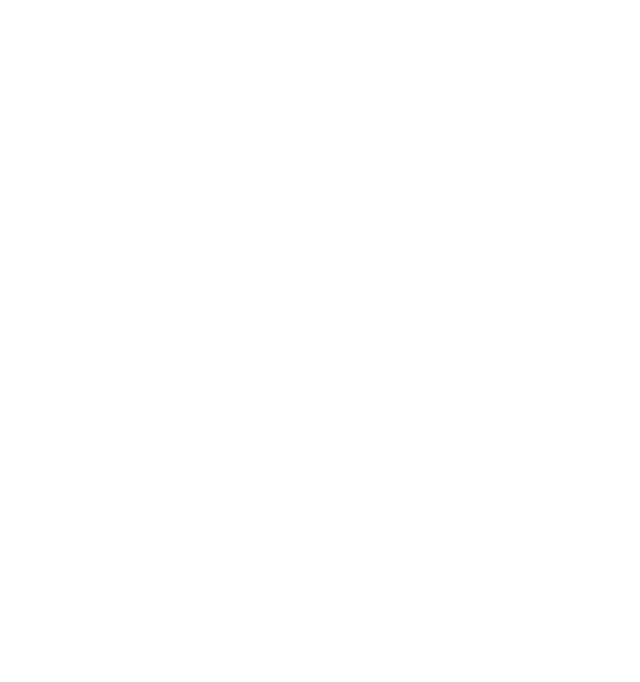
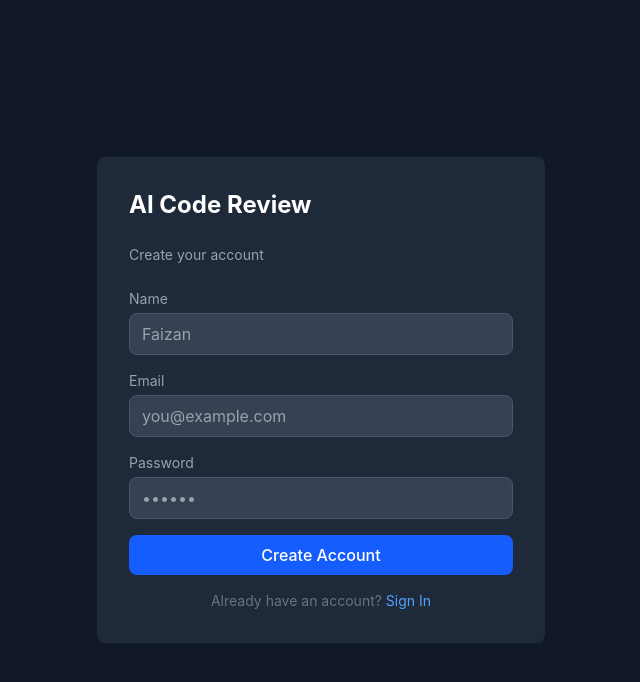
Before and after one commit to mohdfaizan091/ai-code-review, a React (Vite) app in the folder client--/: page /register in a window 1280 px wide. Before the commit this address had no page. Shown: the top 682 px of the page, without its empty margins (319-959 px from the left). Built offline with nearby package versions, Linux system fonts and the light colour scheme.

Commit message:
feat: add login register pages with protected routes

```diff
--- a/client--/src/App.jsx
+++ b/client--/src/App.jsx
@@ -1,12 +1,25 @@
 import { Routes, Route } from 'react-router-dom'
 import HomePage from './pages/HomePage'
 import HistoryPage from './pages/HistoryPage'
+import LoginPage from './pages/LoginPage'
+import RegisterPage from './pages/RegisterPage'
+import ProtectedRoute from './components/ProtectedRoute'
 
 function App() {
   return (
     <Routes>
-      <Route path="/" element={<HomePage />} />
-      <Route path="/history" element={<HistoryPage />} />
+      <Route path="/login" element={<LoginPage />} />
+      <Route path="/register" element={<RegisterPage />} />
+      <Route path="/" element={
+        <ProtectedRoute>
+          <HomePage />
+        </ProtectedRoute>
+      } />
+      <Route path="/history" element={
+        <ProtectedRoute>
+          <HistoryPage />
+        </ProtectedRoute>
+      } />
     </Routes>
   )
 }
--- /dev/null
+++ b/client--/src/components/ProtectedRoute.jsx
@@ -0,0 +1,31 @@
+import { useState, useEffect } from 'react';
+import { Navigate } from 'react-router-dom';
+import { getMe } from '../services/authService';
+
+const ProtectedRoute = ({ children }) => {
+  const [isAuthenticated, setIsAuthenticated] = useState(null);
+
+  useEffect(() => {
+    const checkAuth = async () => {
+      const data = await getMe();
+      if (data.success) {
+        setIsAuthenticated(true);
+      } else {
+        setIsAuthenticated(false);
+      }
+    };
+    checkAuth();
+  }, []);
+
+  if (isAuthenticated === null) {
+    return (
+      <div className="min-h-screen bg-gray-900 flex items-center justify-center">
+        <div className="text-gray-400">Loading...</div>
+      </div>
+    );
+  }
+
+  return isAuthenticated ? children : <Navigate to="/login" />;
+};
+
+export default ProtectedRoute;
--- /dev/null
+++ b/client--/src/pages/LoginPage.jsx
@@ -0,0 +1,77 @@
+import { useState } from 'react';
+import { useNavigate, Link } from 'react-router-dom';
+import { login } from '../services/authService';
+
+const LoginPage = () => {
+  const [email, setEmail] = useState('');
+  const [password, setPassword] = useState('');
+  const [error, setError] = useState('');
+  const [loading, setLoading] = useState(false);
+  const navigate = useNavigate();
+
+  const handleLogin = async () => {
+    setLoading(true);
+    setError('');
+    const data = await login(email, password);
+    if (data.message === 'Login successful') {
+      navigate('/');
+    } else {
+      setError(data.message);
+    }
+    setLoading(false);
+  };
+
+  return (
+    <div className="min-h-screen bg-gray-900 flex items-center justify-center">
+      <div className="bg-gray-800 rounded-lg p-8 w-full max-w-md">
+        <h1 className="text-white text-2xl font-bold mb-6">AI Code Review</h1>
+        <h2 className="text-gray-400 text-sm mb-6">Sign in to your account</h2>
+
+        {error && (
+          <div className="bg-red-500/20 text-red-400 text-sm px-3 py-2 rounded-lg mb-4">
+            {error}
+          </div>
+        )}
+
+        <div className="space-y-4">
+          <div>
+            <label className="text-gray-400 text-sm mb-1 block">Email</label>
+            <input
+              type="email"
+              value={email}
+              onChange={(e) => setEmail(e.target.value)}
+              className="w-full bg-gray-700 text-white px-3 py-2 rounded-lg border border-gray-600 focus:outline-none focus:border-blue-500"
+              placeholder="you@example.com"
+            />
+          </div>
+          <div>
+            <label className="text-gray-400 text-sm mb-1 block">Password</label>
+            <input
+              type="password"
+              value={password}
+              onChange={(e) => setPassword(e.target.value)}
+              className="w-full bg-gray-700 text-white px-3 py-2 rounded-lg border border-gray-600 focus:outline-none focus:border-blue-500"
+              placeholder="••••••"
+            />
+          </div>
+          <button
+            onClick={handleLogin}
+            disabled={loading}
+            className="w-full bg-blue-600 hover:bg-blue-700 disabled:opacity-50 text-white py-2 rounded-lg font-medium"
+          >
+            {loading ? 'Signing in...' : 'Sign In'}
+          </button>
+        </div>
+
+        <p className="text-gray-500 text-sm text-center mt-4">
+          Don't have an account?{' '}
+          <Link to="/register" className="text-blue-400 hover:underline">
+            Register
+          </Link>
+        </p>
+      </div>
+    </div>
+  );
+};
+
+export default LoginPage;
--- /dev/null
+++ b/client--/src/pages/RegisterPage.jsx
@@ -0,0 +1,88 @@
+import { useState } from 'react';
+import { useNavigate, Link } from 'react-router-dom';
+import { register } from '../services/authService';
+
+const RegisterPage = () => {
+  const [name, setName] = useState('');
+  const [email, setEmail] = useState('');
+  const [password, setPassword] = useState('');
+  const [error, setError] = useState('');
+  const [loading, setLoading] = useState(false);
+  const navigate = useNavigate();
+
+  const handleRegister = async () => {
+    setLoading(true);
+    setError('');
+    const data = await register(name, email, password);
+    if (data.userId) {
+      navigate('/login');
+    } else {
+      setError(data.message);
+    }
+    setLoading(false);
+  };
+
+  return (
+    <div className="min-h-screen bg-gray-900 flex items-center justify-center">
+      <div className="bg-gray-800 rounded-lg p-8 w-full max-w-md">
+        <h1 className="text-white text-2xl font-bold mb-6">AI Code Review</h1>
+        <h2 className="text-gray-400 text-sm mb-6">Create your account</h2>
+
+        {error && (
+          <div className="bg-red-500/20 text-red-400 text-sm px-3 py-2 rounded-lg mb-4">
+            {error}
+          </div>
+        )}
+
+        <div className="space-y-4">
+          <div>
+            <label className="text-gray-400 text-sm mb-1 block">Name</label>
+            <input
+              type="text"
+              value={name}
+              onChange={(e) => setName(e.target.value)}
+              className="w-full bg-gray-700 text-white px-3 py-2 rounded-lg border border-gray-600 focus:outline-none focus:border-blue-500"
+              placeholder="Faizan"
+            />
+          </div>
+          <div>
+            <label className="text-gray-400 text-sm mb-1 block">Email</label>
+            <input
+              type="email"
+              value={email}
+              onChange={(e) => setEmail(e.target.value)}
+              className="w-full bg-gray-700 text-white px-3 py-2 rounded-lg border border-gray-600 focus:outline-none focus:border-blue-500"
+              placeholder="you@example.com"
+            />
+          </div>
+          <div>
+            <label className="text-gray-400 text-sm mb-1 block">Password</label>
+            <input
+              type="password"
+              value={password}
+              onChange={(e) => setPassword(e.target.value)}
+              className="w-full bg-gray-700 text-white px-3 py-2 rounded-lg border border-gray-600 focus:outline-none focus:border-blue-500"
+              placeholder="••••••"
+            />
+          </div>
+          <button
+            onClick={handleRegister}
+            disabled={loading}
+            className="w-full bg-blue-600 hover:bg-blue-700 disabled:opacity-50 text-white py-2 rounded-lg font-medium"
+          >
+            {loading ? 'Creating account...' : 'Create Account'}
+          </button>
+        </div>
+
+        <p className="text-gray-500 text-sm text-center mt-4">
+          Already have an account?{' '}
+          <Link to="/login" className="text-blue-400 hover:underline">
+            Sign In
+          </Link>
+        </p>
+      </div>
+    </div>
+  );
+};
+
+export default RegisterPage;
--- /dev/null
+++ b/client--/src/services/authService.js
@@ -0,0 +1,34 @@
+export const login = async (email, password) => {
+    const response = await fetch('/v1/api/auth/login', {
+      method: 'POST',
+      headers: { 'Content-Type': 'application/json' },
+      body: JSON.stringify({ email, password }),
+      credentials: 'include',
+    });
+    return response.json();
+  };
+
+  export const register = async (name, email, password) => {
+    const response = await fetch('/v1/api/auth/register', {
+      method: 'POST',
+      headers: { 'Content-Type': 'application/json' },
+      body: JSON.stringify({ name, email, password }),
+      credentials: 'include',
+    });
+    return response.json();
+  };
+
+  export const getMe = async () => {
+    const response = await fetch('/v1/api/auth/me', {
+      credentials: 'include',
+    });
+    return response.json();
+  };
+
+  export const logout = async () => {
+    const response = await fetch('/v1/api/auth/logout', {
+      method: 'POST',
+      credentials: 'include',
+    });
+    return response.json();
+  };
```
Also changed, not shown: 2 other files (tests, documents, lock files or other folders).
